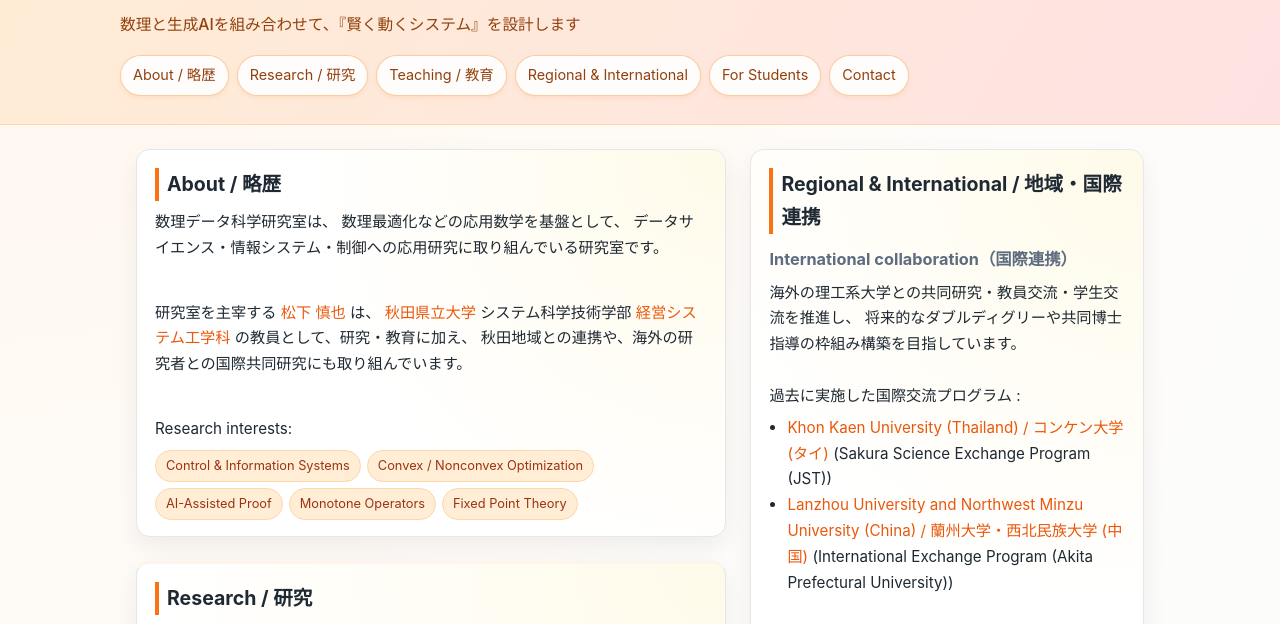
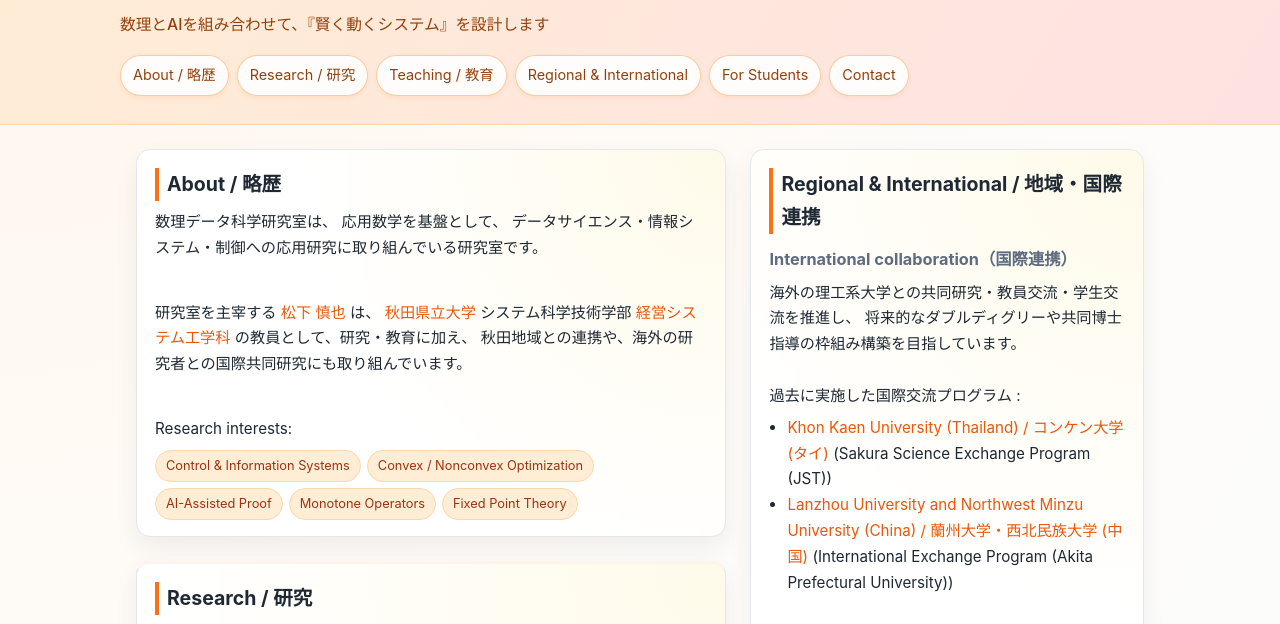
Before and after one commit to matsushita-mdslab/lab, a plain HTML site: page index.html in a window 1280 px wide. Shown: the part 121-745 px from the top of the page. Drawn offline with Linux system fonts and the light colour scheme.

Commit message:
Add files via upload

```diff
--- a/index.html
+++ b/index.html
@@ -224,7 +224,7 @@
     <div class="title-block">
       <h1>数理データ科学研究室 <br> (Mathematical Data Science Laboratory)</h1>
       <!--<h2>松下 慎也 (Shin-ya Matsushita)</h2>-->
-      <p>数理と生成AIを組み合わせて、『賢く動くシステム』を設計します</p>
+      <p>数理とAIを組み合わせて、『賢く動くシステム』を設計します</p>
     </div>
 
     <nav>
@@ -246,7 +246,7 @@
       <h2>About / 略歴</h2>
       <p>
         数理データ科学研究室は、
-        数理最適化などの応用数学を基盤として、
+        応用数学を基盤として、
         データサイエンス・情報システム・制御への応用研究に取り組んでいる研究室です。
       </p><br>
       <p>
```
